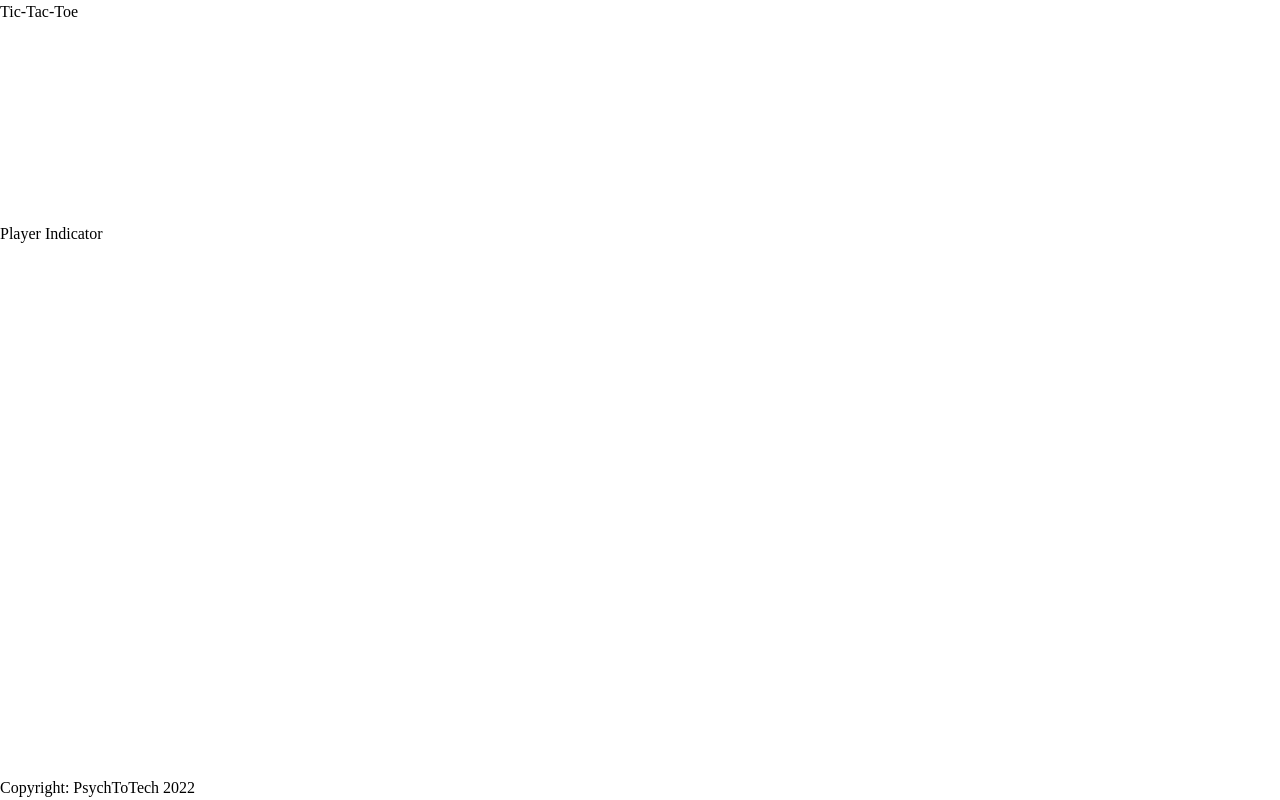
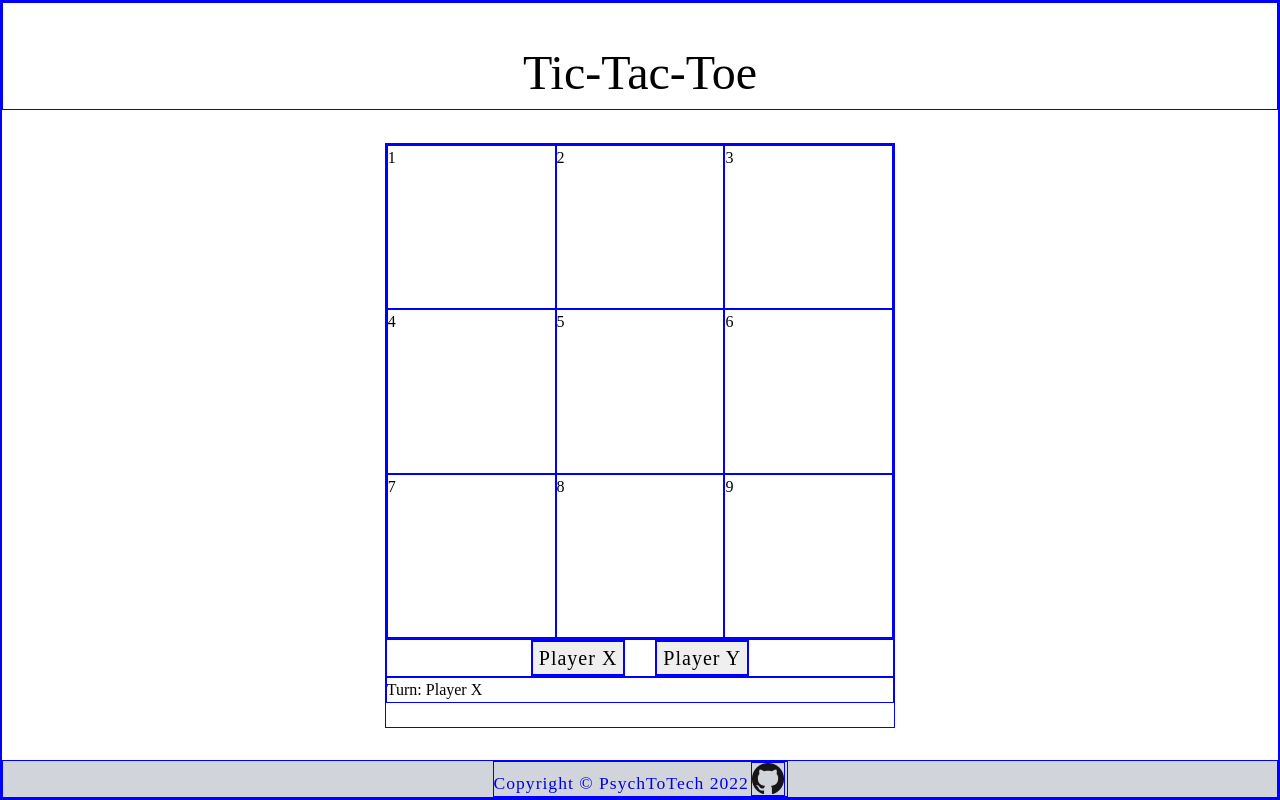
Before and after one commit to eltonbautista/odin-tic-tac-toe, a plain HTML site: page index.html in a window 1280 px wide. Drawn offline with Linux system fonts and the light colour scheme.

Commit message:
General outline of HTML/CSS, going to start working on JS

```diff
--- a/index.html
+++ b/index.html
@@ -10,22 +10,31 @@
 <body>
     <header>Tic-Tac-Toe</header>
     <div id="main-container">
+
         <div id="game-board">
-            <div></div>
-            <div></div>
-            <div></div>
-            <div></div>
-            <div></div>
-            <div></div>
-            <div></div>
-            <div></div>
-            <div></div>
+            <div>1</div>
+            <div>2</div>
+            <div>3</div>
+            <div>4</div>
+            <div>5</div>
+            <div>6</div>
+            <div>7</div>
+            <div>8</div>
+            <div>9</div>
         </div>
-        <div id="player-indicator">
-            Player Indicator
+
+        <div id="player-choice">
+            <span><button>Player X</button></span>
+            <span><button>Player Y</button></span>
         </div>
+
+        <p>Turn: Player X</p>
     </div>
-    <footer>Copyright: PsychToTech 2022</footer>
+    <footer>
+        <a href="https://github.com/eltonbautista">
+            Copyright © PsychToTech 2022 <img src="./GitHub-Mark-32px.png" alt="octocat">
+        </a>
+    </footer>
 <script src="script.js" defer></script>
 </body>
 </html>
--- a/script.js
+++ b/script.js
@@ -0,0 +1,17 @@
+const gameBoard = (() => {
+    let gameboard = [];
+
+})();
+
+
+const displayController = (() => {
+
+
+})();
+
+
+const playerFactory = () => {
+    return {
+
+    }
+}
--- a/style.css
+++ b/style.css
@@ -31,5 +31,78 @@
 
 body {
   display: grid;
-      grid-template-rows: 2fr 5fr auto;
+  grid-template-rows: 1fr 6fr auto;
 }
+
+* {
+  border: 1px solid blue;
+}
+
+
+/* HEADER */
+header {
+  display: grid;
+  align-items: end;
+  justify-content: center;
+  font-size: 3em;
+}
+
+/* MAIN */
+
+#main-container {
+  justify-self: center;
+  align-self: center;
+  width: 40%;
+  height: 90%;
+}
+
+#game-board {
+  display: grid;
+  height: 85%;
+  grid-template-columns: repeat(3, 1fr);
+  grid-template-rows: repeat(3, 1fr);
+}
+
+#player-choice {
+  display: grid;
+  grid-auto-flow: column;
+  justify-content: center;
+  gap: 30px;
+  font-size: 20px;
+}
+
+#player-choice button {
+  letter-spacing: 1px;
+}
+
+
+
+
+
+
+
+
+
+
+
+
+
+
+
+
+/* FOOTER */
+footer {
+  font-size: 1.1rem;
+  display: grid;
+  justify-content: center;
+  background-color: #d1d5db;
+  letter-spacing: 1px;
+  }
+
+footer > a {
+  display: grid;
+  grid-auto-flow: column;
+  width: 295px;
+  align-items: end;
+  text-decoration: none;
+  }
```
Also changed, not shown: GitHub-Mark-32px.png (added). Lines whose indentation alone changed are shown as unchanged.
